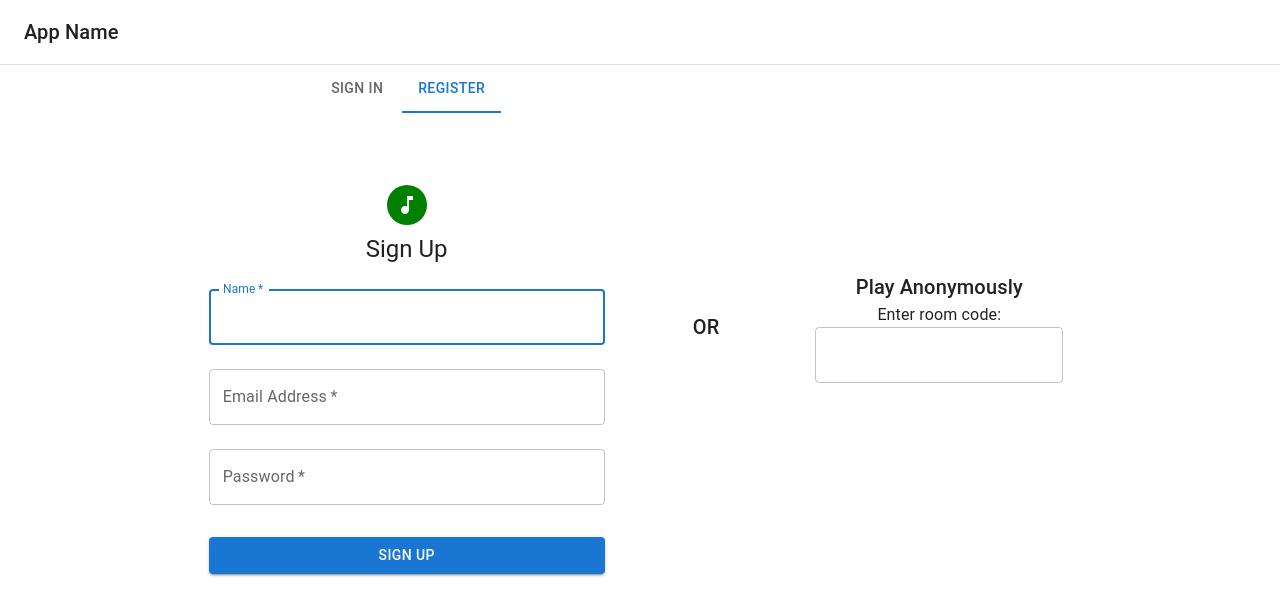
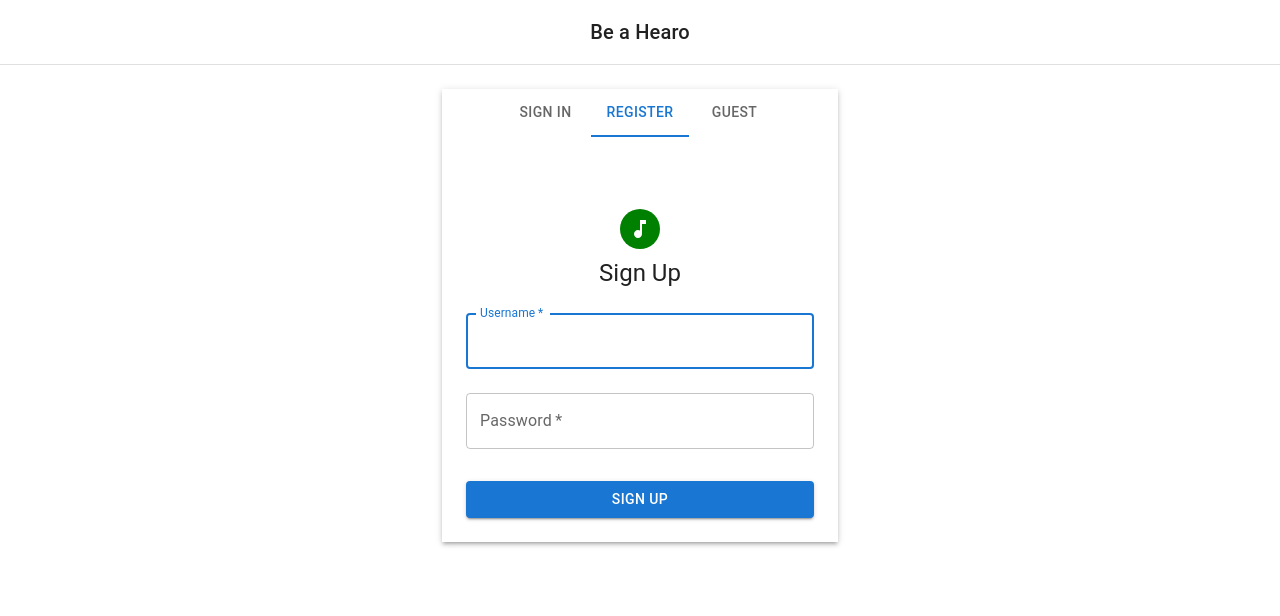
Before and after one commit to ChrisLouie10/Team-Marvel, a React (Create React App) app in the folder client/: page / in a window 1280 px wide. Both pictures are taken after a click on the tab "REGISTER". Shown: the top 616 px of the page. Built offline with nearby package versions, Linux system fonts and the light colour scheme.

Commit message:
Final implementation of authentication page

```diff
--- a/client/src/components/Authentication.js
+++ b/client/src/components/Authentication.js
@@ -2,20 +2,16 @@ import { useState } from 'react';
 
 import Login from "./Login";
 import Register from "./Register";
+import GuestJoin from "./GuestJoin";
 
 import Tabs from '@mui/material/Tabs';
 import Tab from '@mui/material/Tab';
 import Typography from '@mui/material/Typography';
 import Box from '@mui/material/Box';
-import Container from '@mui/material/Box';
+import Container from '@mui/material/Container';
 import AppBar from '@mui/material/AppBar';
 import Toolbar from '@mui/material/Toolbar';
 import CssBaseline from '@mui/material/CssBaseline';
-import GlobalStyles from '@mui/material/GlobalStyles';
-import Button from '@mui/material/Button';
-import Link from '@mui/material/Link';
-import TextField from '@mui/material/TextField';
-import Divider from '@mui/material/Divider';
 
 // imported TabPanel definition from MUI, no need to worry about details
 const TabPanel = (props) => {
@@ -52,28 +48,30 @@ const Authentication = () => {
         position="static"
         color="inherit"
         elevation={0}
-      sx={{ borderBottom: (t) => `1px solid ${t.palette.divider}` }}
+        sx={{
+          display: 'flex',
+          alignItems: 'center',
+          borderBottom: (t) => `1px solid ${t.palette.divider}` }}
       >
-      <Toolbar sx={{ flexWrap: 'wrap' }}>
-        <Typography variant="h6" color="inherit" noWrap sx={{ flexGrow: 1 }}>
-          App Name
+        <Toolbar sx={{ display: 'flex', flexWrap: 'wrap', justifySelf: 'center' }}>
+          <Typography variant="h6" color="inherit" noWrap>
+            Be a Hearo
           </Typography>
         </Toolbar>
       </AppBar>
-    <Container sx={{
-      display: 'flex',
-      justifyContent: 'center',
-    }}>
+      <Container maxWidth="xs">
         <Box sx={{
           display: 'flex',
           flexDirection: 'column',
           justifyContent: 'center',
           alignItems: 'center',
-        mx: 4
+          mt: 3,
+          boxShadow: 3
         }}>
           <Tabs value={value} onChange={handleChange}>
             <Tab label="Sign in" />
             <Tab label="Register" />
+            <Tab label="Guest" />
           </Tabs>
           <TabPanel value={value} index={0}>
             <Login/>
@@ -81,30 +79,9 @@ const Authentication = () => {
           <TabPanel value={value} index={1}>
             <Register/>
           </TabPanel>
-      </Box>
-      <Box sx={{
-        display: 'flex',
-        alignItems: 'center',
-        mx: 4
-        }}>
-        <Typography variant="h6" color="inherit" noWrap sx={{ justifySelf: 'flex-start'}}>
-          OR
-        </Typography>
-      </Box>
-      <Box sx={{
-        display: 'flex',
-        flexDirection: 'column',
-        justifyContent: 'center',
-        alignItems: 'center',
-        mx: 8
-        }}>
-        <Typography variant="h6" color="inherit" noWrap sx={{ justifySelf: 'flex-start'}}>
-          Play Anonymously
-        </Typography>
-        <Typography>
-          Enter room code:
-        </Typography>
-        <TextField>Join Room</TextField>
+          <TabPanel value={value} index={2}>
+            <GuestJoin/>
+          </TabPanel>
         </Box>
       </Container>
     </div>
--- /dev/null
+++ b/client/src/components/GuestJoin.js
@@ -0,0 +1,36 @@
+import React from 'react'
+
+import Typography from '@mui/material/Typography';
+import Box from '@mui/material/Box';
+import TextField from '@mui/material/TextField';
+import Button from '@mui/material/Button';
+
+const GuestJoin = () => {
+  return (
+    <Box sx={{
+      display: 'flex',
+      flexDirection: 'column',
+      justifyContent: 'center',
+      alignItems: 'center',
+      mt: 8
+      }}>
+        <Typography variant="h5" color="inherit" sx={{mb: 2}}>
+          Play Anonymously
+        </Typography>
+        <Typography>
+          Enter room code:
+        </Typography>
+        <TextField>Join Room</TextField>
+        <Button
+          type="submit"
+          fullWidth
+          variant="contained"
+          sx={{ mt: 3, mb: 3 }}
+        >
+          Sign Up
+        </Button>
+    </Box>
+  )
+}
+
+export default GuestJoin;
--- a/client/src/components/Register.js
+++ b/client/src/components/Register.js
@@ -3,34 +3,15 @@ import { useState } from 'react';
 
 import Avatar from '@mui/material/Avatar';
 import Button from '@mui/material/Button';
-import CssBaseline from '@mui/material/CssBaseline';
 import TextField from '@mui/material/TextField';
 import Alert from '@mui/material/Alert';
-import Link from '@mui/material/Link';
-import Grid from '@mui/material/Grid';
 import Box from '@mui/material/Box';
 import MusicNoteIcon from '@mui/icons-material/MusicNote';
 import Typography from '@mui/material/Typography';
 import Container from '@mui/material/Container';
-import { createTheme, ThemeProvider } from '@mui/material/styles';
 
 import { registerUser } from "../api/provider";
 import { registerValidation } from "../validation/registerValidation";
-
-function Copyright(props) {
-  return (
-    <Typography variant="body2" color="text.secondary" align="center" {...props}>
-      {'Copyright © '}
-      <Link color="inherit" href="/about">
-        Team Marvel
-      </Link>{' '}
-      {new Date().getFullYear()}
-      {'.'}
-    </Typography>
-  );
-}
-
-const theme = createTheme();
 
 const Register = () => {
   const [errors, setErrors] = useState({});
@@ -53,11 +34,11 @@ const Register = () => {
 
     const data = new FormData(event.target);
     const newUser = {
-      email: data.get('email'),
-      name: data.get('name'),
+      username: data.get('username'),
       password: data.get('password')
     }
 
+    console.log(newUser);
     // Check for client side errors (i.e., invalid textfield submissions)
     const errors = validate(newUser);
     setErrors(errors || {})
@@ -84,32 +65,21 @@ const Register = () => {
         <Avatar sx={{ m: 1, bgcolor: 'green' }}>
           <MusicNoteIcon />
         </Avatar>
-        <Typography component="h1" variant="h5">
+        <Typography variant="h5">
           Sign Up
         </Typography>
         <Box component="form" onSubmit={handleSubmit} noValidate sx={{ mt: 1 }}>
           <TextField
-            error={errors.name ? true : false}
-            helperText={errors.name ? errors.name : ""}
+            error={errors.username ? true : false}
+            helperText={errors.username ? errors.username : ""}
             margin="normal"
             required
             fullWidth
-            id="name"
-            label="Name"
-            name="name"
-            autoComplete="name"
+            id="username"
+            label="Username"
+            name="username"
+            autoComplete="username"
             autoFocus
-          />
-          <TextField
-            error={errors.email ? true : false}
-            helperText={errors.email ? errors.email : ""}
-            margin="normal"
-            required
-            fullWidth
-            id="email"
-            label="Email Address"
-            name="email"
-            autoComplete="email"
           />
           <TextField
             error={errors.password ? true : false}
@@ -127,7 +97,7 @@ const Register = () => {
             type="submit"
             fullWidth
             variant="contained"
-            sx={{ mt: 3, mb: 2 }}
+            sx={{ mt: 3, mb: 3 }}
           >
             Sign Up
           </Button>
--- a/client/src/validation/registerValidation.js
+++ b/client/src/validation/registerValidation.js
@@ -1,8 +1,7 @@
 const Joi = require('joi');
 
 const registerValidation = Joi.object({
-  email: Joi.string().email({ tlds: {allow: false } }).min(5).max(64).required().label('Email'),
-  name: Joi.string().min(2).max(32).required().label('Name'),
+  username: Joi.string().min(2).max(32).required().label('Username'),
   password: Joi.string().min(6).max(64).required().label('Password')
 });
 
```
Lines whose indentation alone changed are shown as unchanged.
